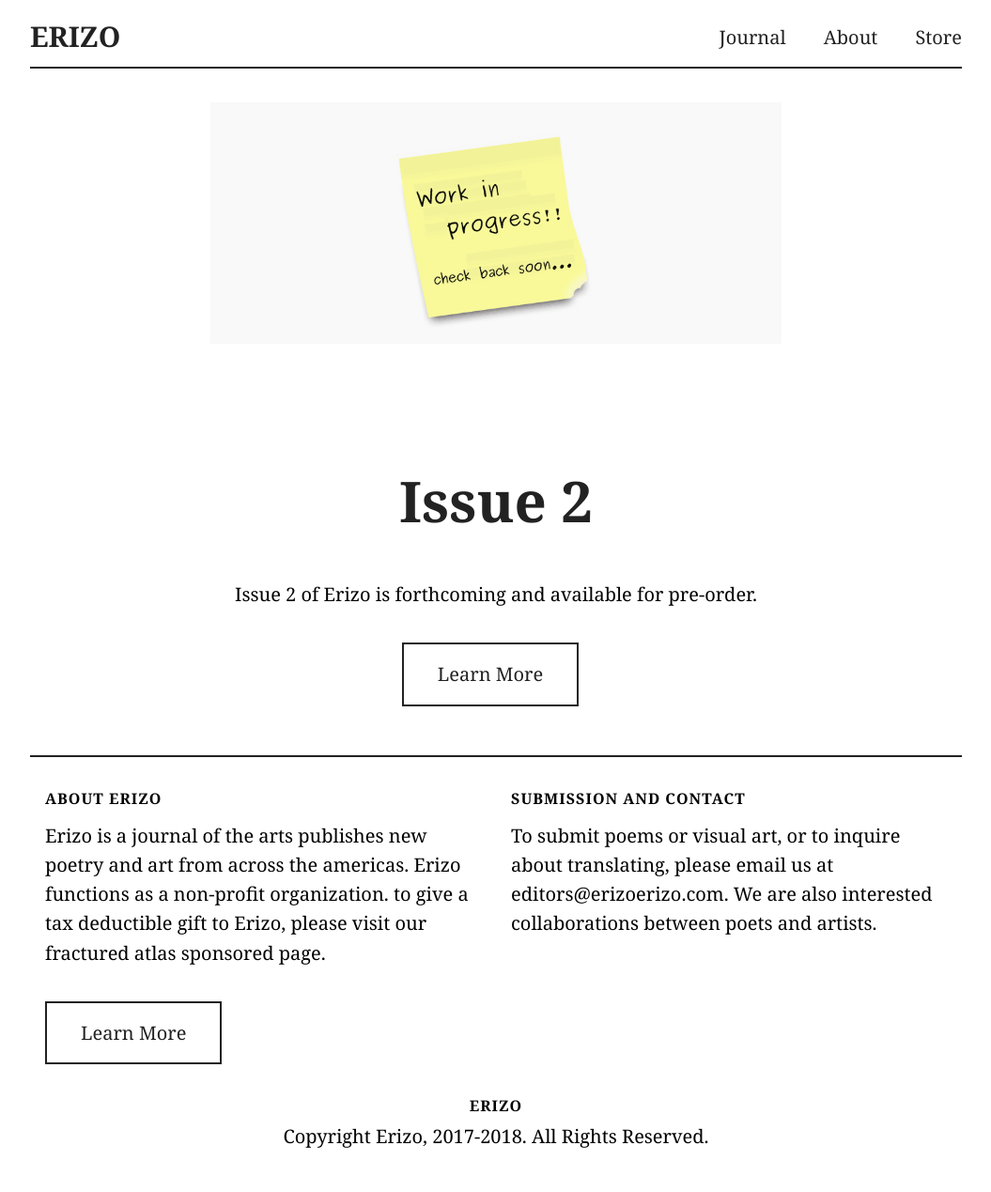
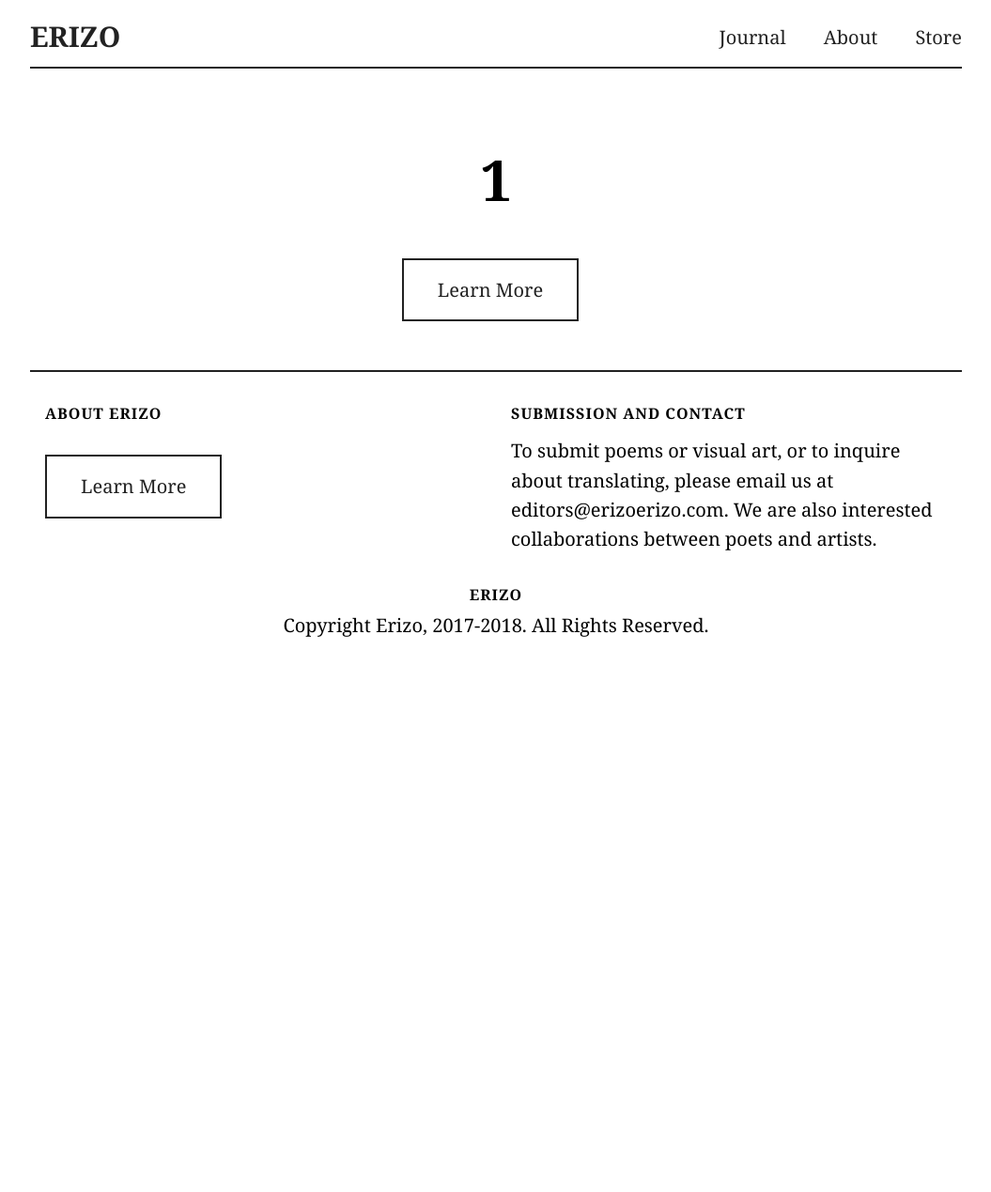
Before and after one commit to erizomag/erizo_jekyll, a Jekyll site: the page built from index.md, in a window 1280 px wide. Shown: the whole page at 94% size, without its empty margins (112-1167 px from the left). Built offline with Jekyll 4.4.1, drawn with Linux system fonts in a browser that asks for light colours; some web fonts are replaced; after the commit the page ends 900 px from its top, so only the background shows below that.

Commit message:
Update home page

```diff
--- a/_includes/footer.html
+++ b/_includes/footer.html
@@ -7,7 +7,7 @@
 			</h3>
       <div class="site_footer_body">
         <p>
-          Erizo is a journal of the arts publishes new poetry and art from across the americas. Erizo functions as a non-profit organization. to give a tax deductible gift to Erizo, please visit our fractured atlas sponsored page.
+        <!-- add stuff here once I figure it out -->
         </p>
         <p>
         <a href="/about" class="btn-secondary">Learn More</a>
--- a/_layouts/home.html
+++ b/_layouts/home.html
@@ -4,19 +4,19 @@
 
 <section class="home container">
   <div class="home_container_column">
-    <figure class="home_image">
-      <img src="{{ site.issues[1].image }}" />
-    </figure>
+    <!-- <figure class="home_image"> -->
+    <!--   <img src="{{ page.featured_issue.image }}" /> -->
+    <!-- </figure> -->
 
     <div class="home_body_content">
-      <a href="{{ site.issues[1].url }}">
-        <h1 class="home_body_content_title">
-          {{ site.issues[1].title }}
-        </h1>
-      </a>
+      <p class="home_body_content_description">
+      {% assign selection = page.featured_issue %}
+      <h1>
+        {{ selection }}
+      </h1>
+        {{ selection.content }}
 
-      <p class="home_body_content_description">
-        {{ site.issues[1].content }}
+      {{ site.issues[page.featured_issue - 1].price }}
       </p>
 
       <ul class="issues_action_row">
```
